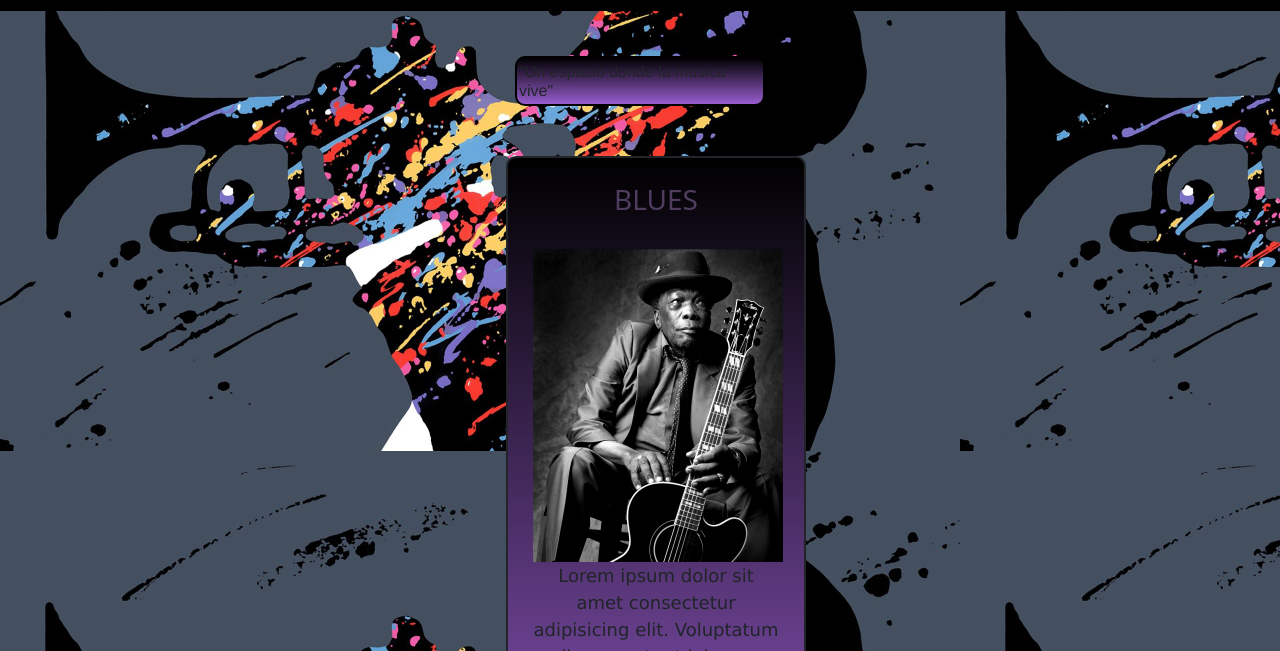
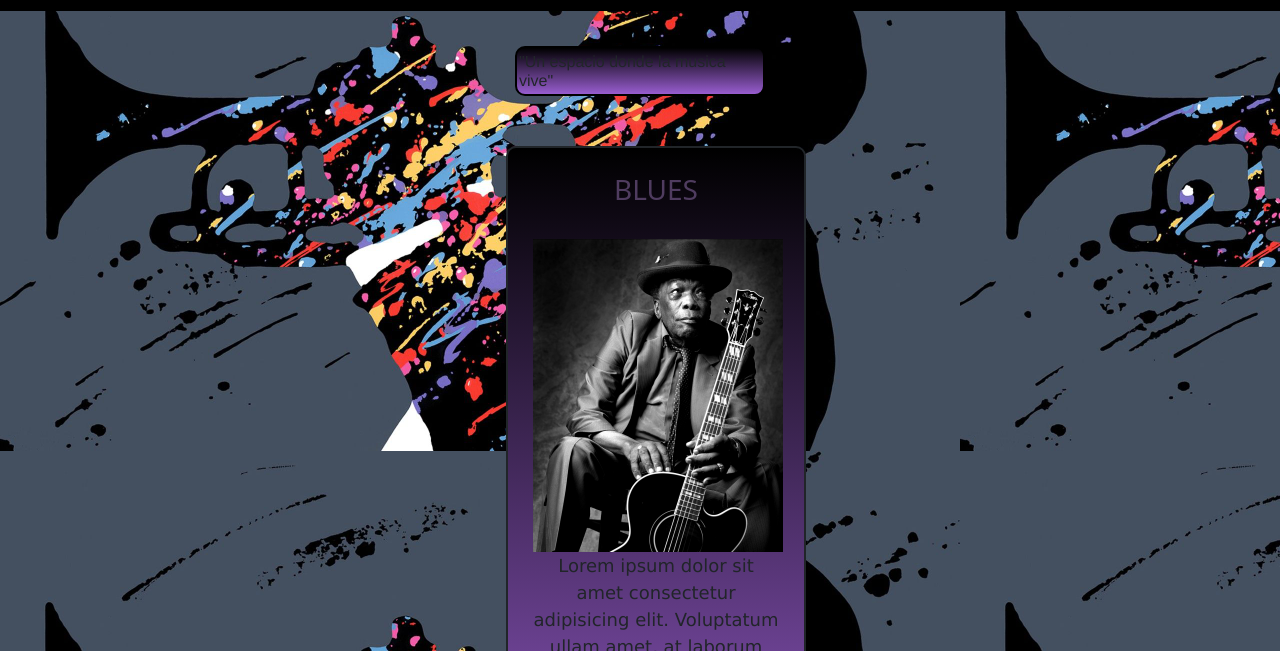
Before and after one commit to Tomisij/preentrega3, a plain HTML site: page index.html in a window 1280 px wide. Shown: the part 149-800 px from the top of the page. Drawn offline with nearby package versions, Linux system fonts and the light colour scheme.

Commit message:
correcciongrid

```diff
--- a/scss/_body.scss
+++ b/scss/_body.scss
@@ -7,18 +7,16 @@
 
 .grilla {
     width: 100%;
-    height: 100vh;
     display: grid;
     grid-template-columns: 1fr;
-    grid-template-rows: 0.5fr 3fr 0.5fr;
+    grid-template-rows: 0.09fr 5fr 0.09fr;
     grid-template-areas:
         "header"
         "main"
         "footer"
         ;
-    grid-row-gap: 10px;
+    // grid-row-gap: 10px;
 
     background-image: url(../img/jazzwallpaper.jpg);
     background-size: 75%;
-    height: 100vh;
 }
```
Also changed, not shown: css/estilos.css, 1 other file.
